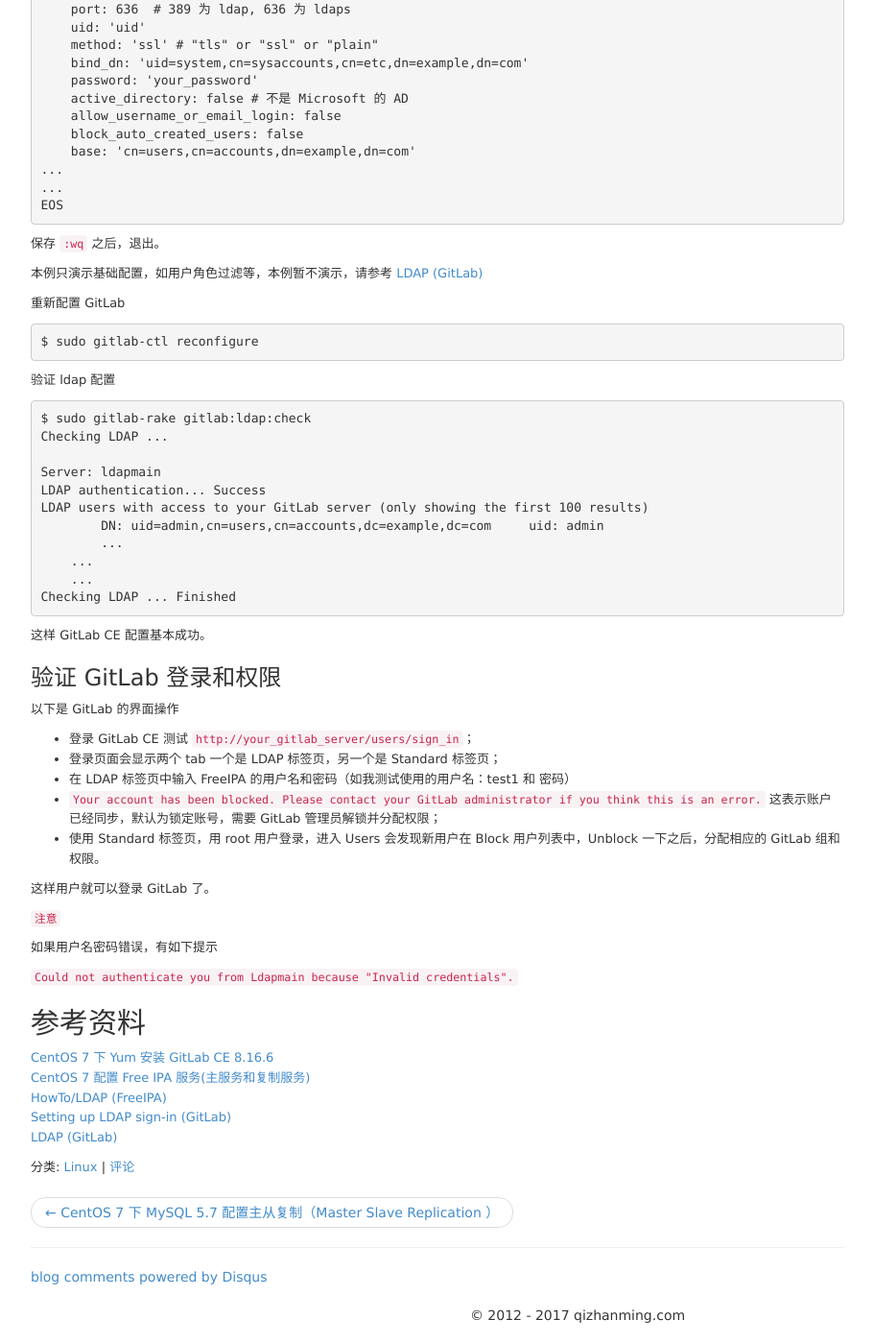
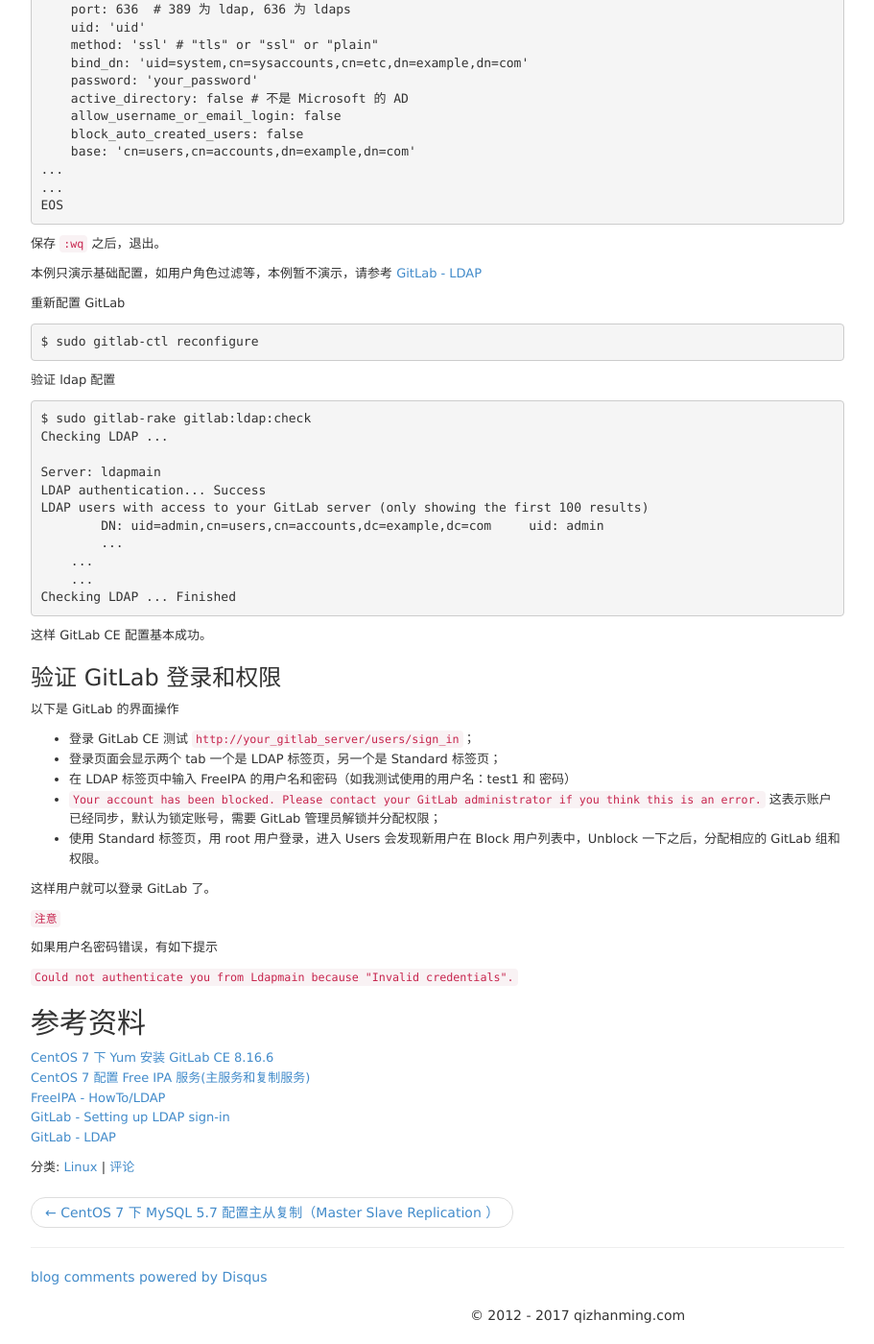
Before and after one commit to zhanming/zhanming.github.com, a Jekyll site: the page built from _posts/2017-06-23-how-to-config-gitlab-9-with-freeipa-4-on-centos-7.markdown, in a window 1280 px wide and 1400 px high, scrolled down 1884 px. Shown: the whole window at 96% size, without its empty margins (38-949 px from the left). Built offline with Jekyll 4.4.1, drawn with Linux system fonts in a browser that asks for light colours; comment, search, counter and statistics services are not loaded; some of the changed text lies outside the part shown.

Commit message:
修改链接格式

```diff
--- a/_posts/2017-06-23-how-to-config-gitlab-9-with-freeipa-4-on-centos-7.markdown
+++ b/_posts/2017-06-23-how-to-config-gitlab-9-with-freeipa-4-on-centos-7.markdown
@@ -27,7 +27,7 @@
 	# ipa --version
 	VERSION: 4.4.0, API_VERSION: 2.213
 
-添加命令如下： 参考 [FreeIPA HowTo/LDAP][3]
+添加命令如下： 参考 [FreeIPA - HowTo/LDAP][3]
 
 	# ldapmodify -x -D 'cn=Directory Manager' -W
 	dn: uid=system,cn=sysaccounts,cn=etc,dc=example,dc=com
@@ -74,7 +74,7 @@
 	...
 
 
-修改配置文件，因为本例使用 Omnibus 进行安装的, 参考 [GitLab Setting up LDAP sign-in][4]
+修改配置文件，因为本例使用 Omnibus 进行安装的, 参考 [GitLab - Setting up LDAP sign-in][4]
 
 	$ sudo vi /etc/gitlab/gitlab.rb
 
@@ -107,7 +107,7 @@
 
 保存 `:wq` 之后，退出。
 
-本例只演示基础配置，如用户角色过滤等，本例暂不演示，请参考 [LDAP (GitLab)][5]
+本例只演示基础配置，如用户角色过滤等，本例暂不演示，请参考 [GitLab - LDAP][5]
 
 重新配置 GitLab
 
@@ -149,9 +149,9 @@
 ## 参考资料
 [CentOS 7 下 Yum 安装 GitLab CE 8.16.6][1]
 [CentOS 7 配置 Free IPA 服务(主服务和复制服务)][2]
-[HowTo/LDAP (FreeIPA)][3]
-[Setting up LDAP sign-in (GitLab)][4]
-[LDAP (GitLab)][5]
+[FreeIPA - HowTo/LDAP][3]
+[GitLab - Setting up LDAP sign-in][4]
+[GitLab - LDAP][5]
 
 [1]: http://qizhanming.com/blog/2017/02/28/install-gitlab-ce-on-centos7
 [2]: http://qizhanming.com/blog/2017/06/07/how-to-config-freeipa-server-and-replica-on-centos-7
```
